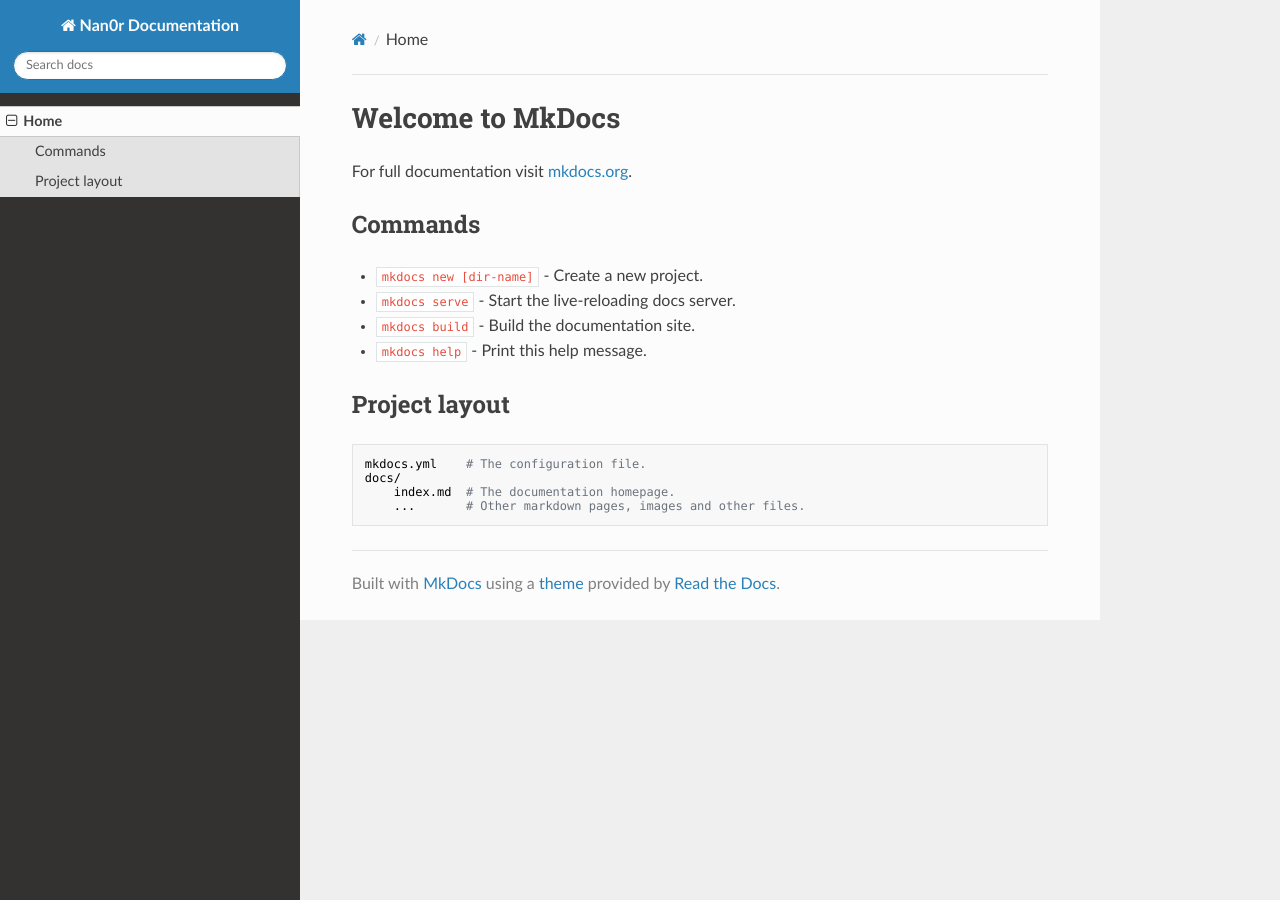
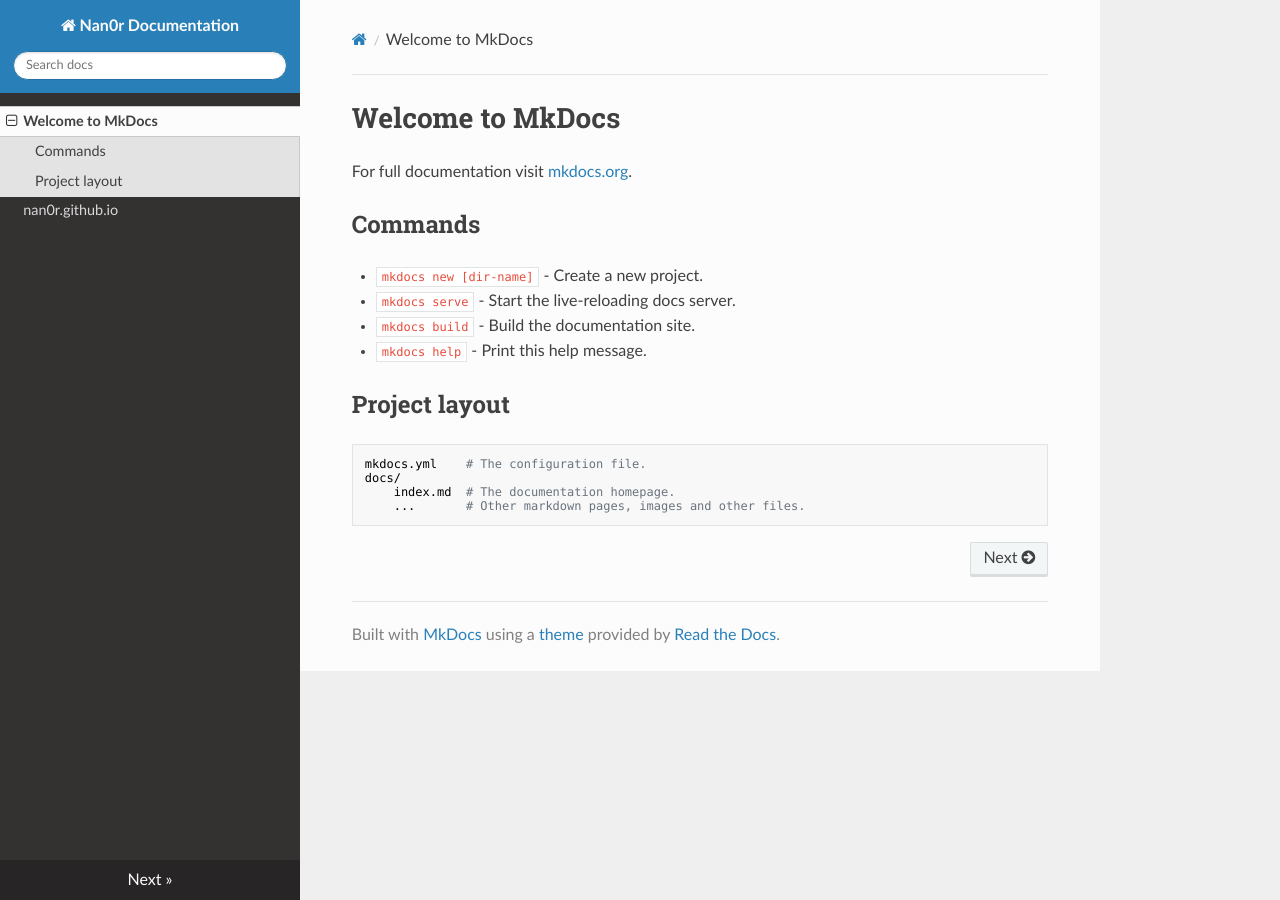
Before and after one commit to Nan0r/nan0r.github.io, an MkDocs documentation site: the page built from docs/index.md, in a window 1280 px wide. Built offline with MkDocs 1.6.1, drawn with Linux system fonts in a browser that asks for light colours; nearby versions of some CDN libraries; part of the change alters nothing that is shown.

```diff
--- a/mkdocs.yml
+++ b/mkdocs.yml
@@ -1,5 +1,5 @@
 site_name: Nan0r Documentation
 site_description: Documentation about Nan0r personal infrastructure
+site_url: https://nan0r.github.io/
+
 theme: readthedocs
-nav:
-- Home: 'index.md'
```
